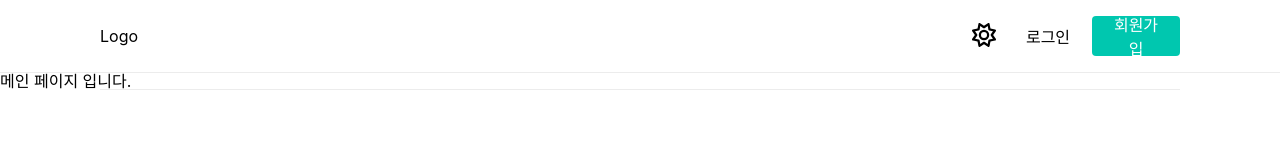
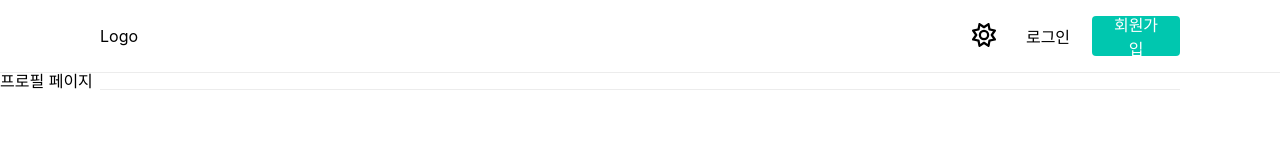
Before and after one commit to Sassy-Project/front-mbti-chat, a React (Create React App) app: page /users in a window 1280 px wide. Shown: the top 158 px of the page. Built offline with nearby package versions, Linux system fonts and the light colour scheme.

Commit message:
feet: Create user page

```diff
--- a/src/Routing.tsx
+++ b/src/Routing.tsx
@@ -4,6 +4,7 @@ import LoginPage from './pages/LoginPage';
 import MainPage from './pages/MainPage';
 import Header from './common/Header';
 import Footer from './common/Footer';
+import ProfilePage from './pages/ProfilePage';
 
 const Routing: React.FC = (): JSX.Element => (
   <BrowserRouter>
@@ -12,6 +13,7 @@ const Routing: React.FC = (): JSX.Element => (
     <Routes>
       <Route path='/login' element={<LoginPage />} />
       <Route path='/*' element={<MainPage />} />
+      <Route path='/users' element={<ProfilePage />} />
     </Routes>
     <Footer />
   </BrowserRouter>
```
